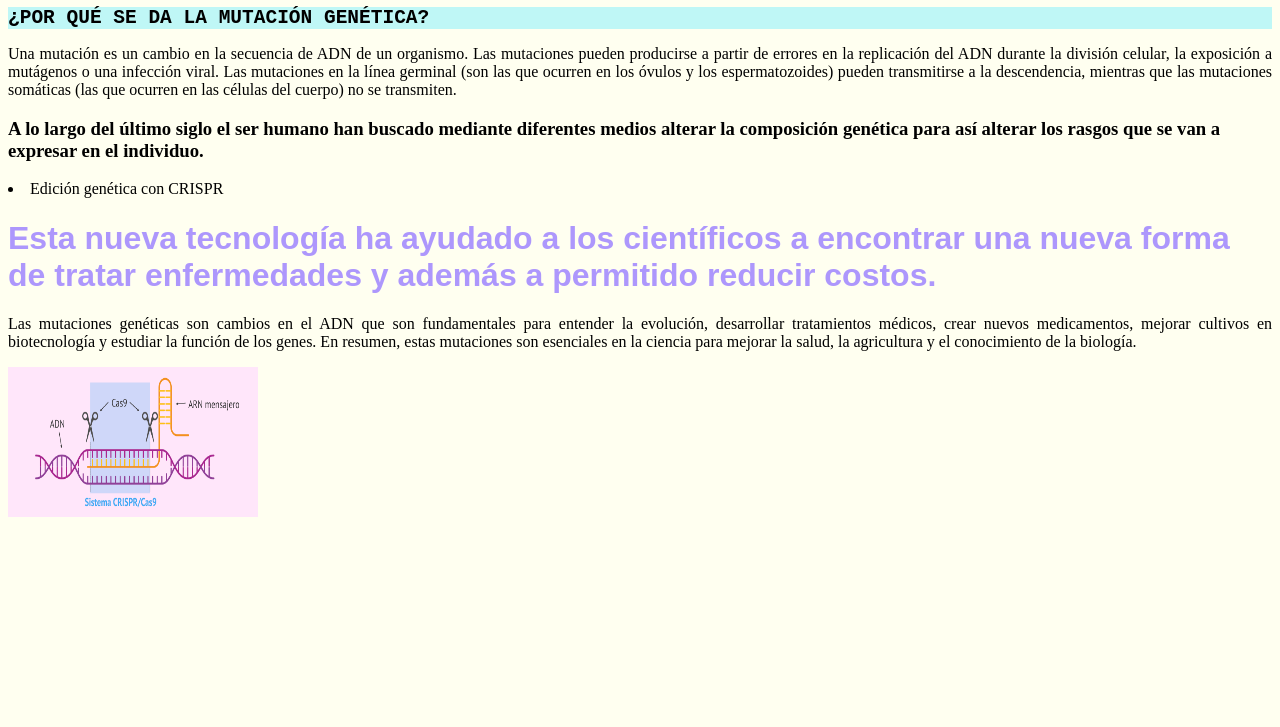
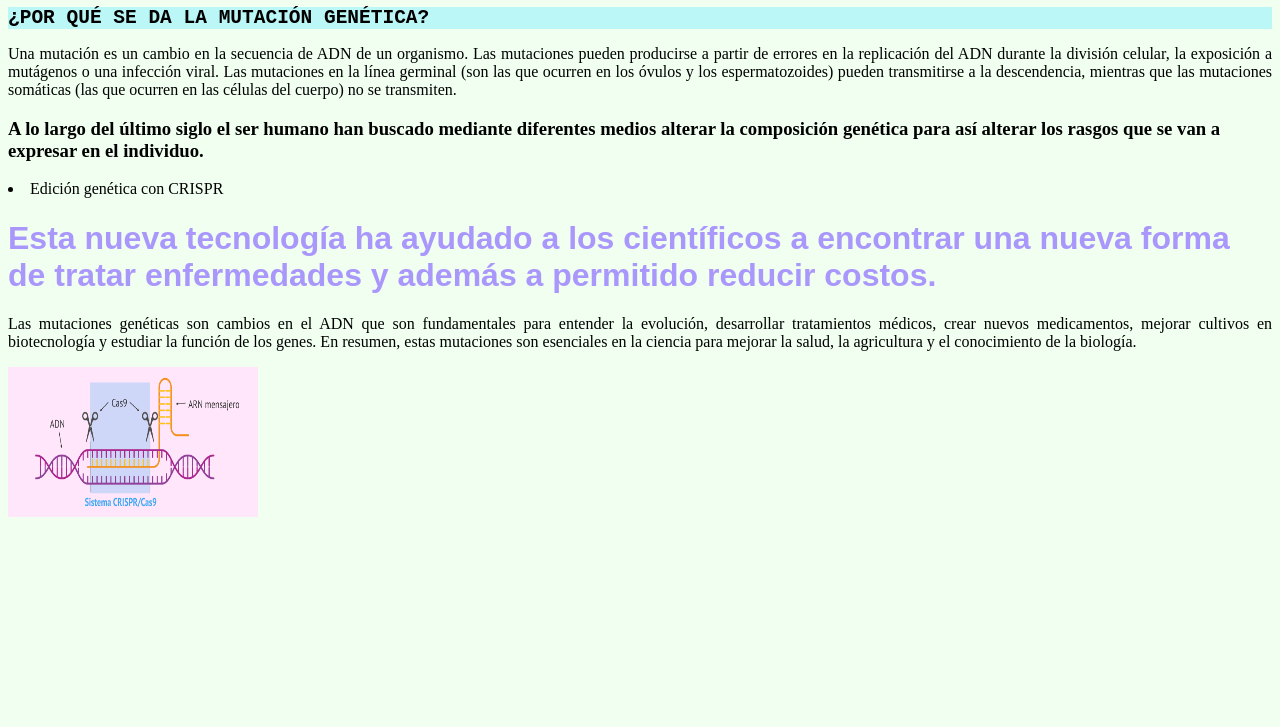
Before and after one commit to 09042008939/pagecientifica, a plain HTML site: page index.html in a window 1280 px wide. Shown: the part 73-800 px from the top of the page. Drawn offline with Linux system fonts and the light colour scheme.

Commit message:
style.css

```diff
--- a/style.css
+++ b/style.css
@@ -1,5 +1,5 @@
 body {
-  background: rgb(2240, 255, 240);
+  background: rgb(240, 255, 240);
 }
 p {
   color: black;
```
